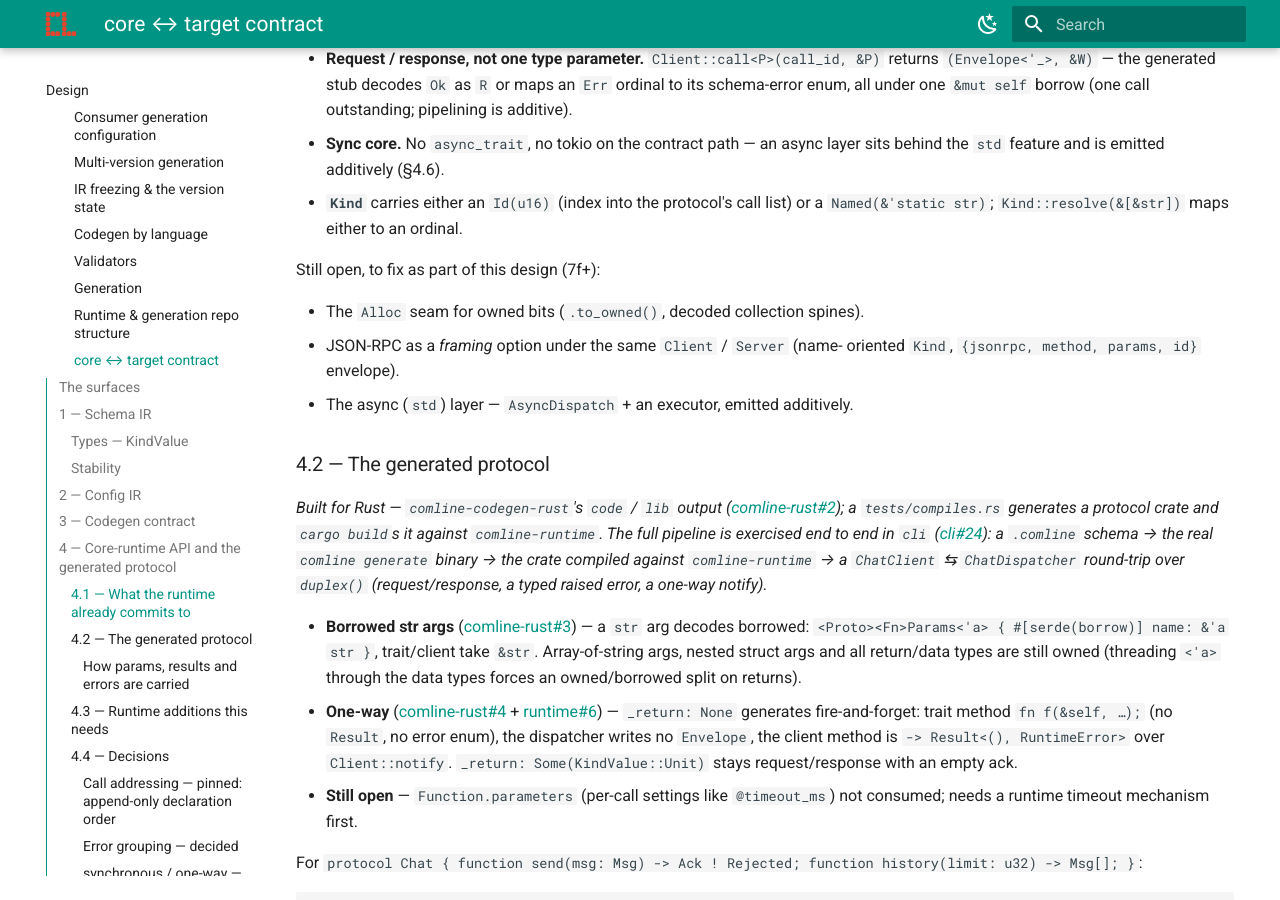
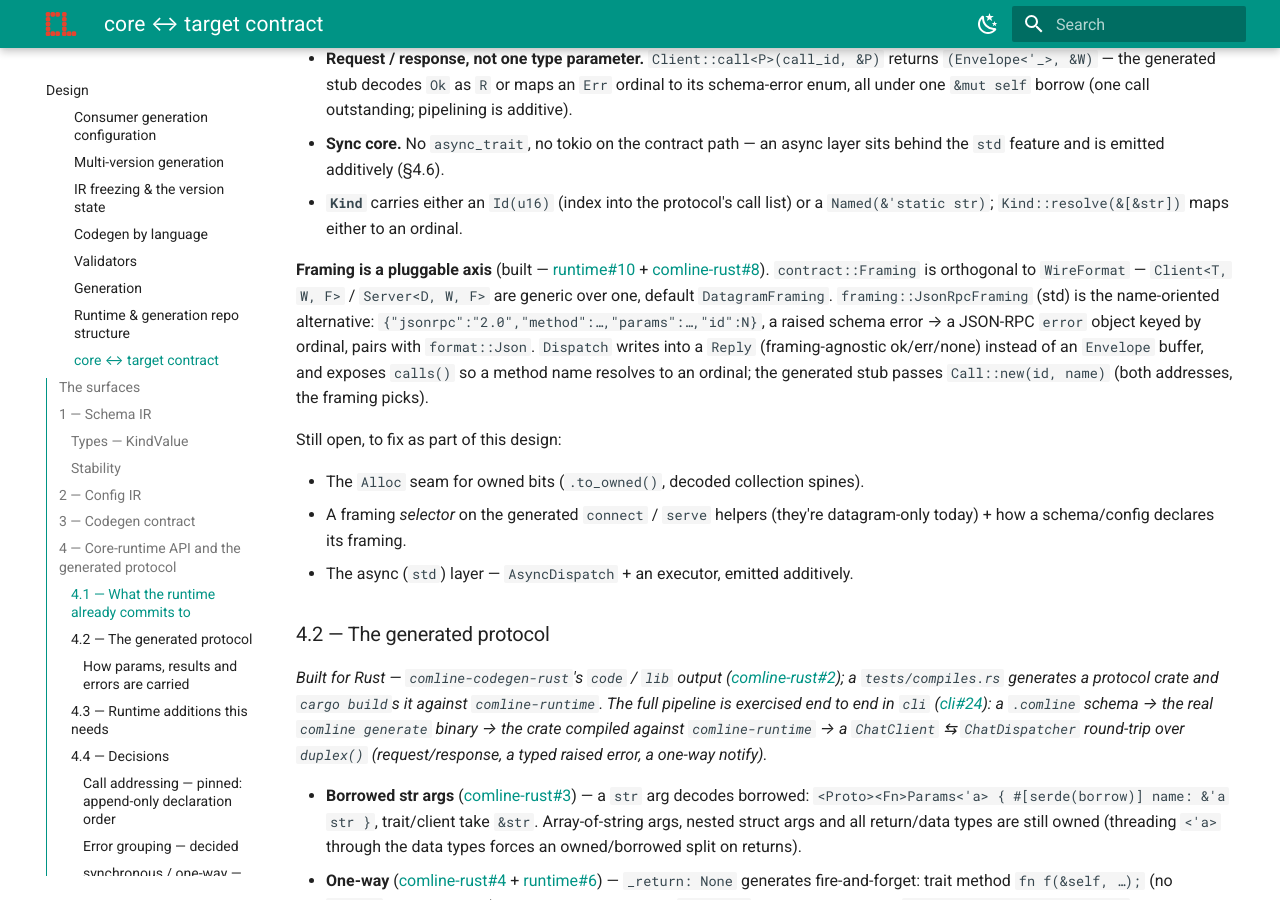
Before and after one commit to ComlineProject/docs, an MkDocs documentation site: the page built from docs/docs/design/core-target-contract.md, in a window 1280 px wide and 900 px high, scrolled down 3927 px. Built offline with MkDocs 1.6.1 and Material for MkDocs 9.7.7, drawn with Linux system fonts in a browser that asks for light colours; the version menu is left out; some of the changed text lies outside the part shown.

Commit message:
docs(design): pluggable framing + JSON-RPC built (runtime#10 + comline-rust#8)

```diff
--- a/docs/docs/design/core-target-contract.md
+++ b/docs/docs/design/core-target-contract.md
@@ -190,11 +190,13 @@ built and tested (no more `todo!()` on this path):
 - **`Kind`** carries either an `Id(u16)` (index into the protocol's call list) or
   a `Named(&'static str)`; `Kind::resolve(&[&str])` maps either to an ordinal.
 
-Still open, to fix as part of this design (7f+):
+**Framing is a pluggable axis** (built — [runtime#10](https://github.com/ComlineProject/runtime/pull/10) + [comline-rust#8](https://github.com/ComlineProject/comline-rust/pull/8)). `contract::Framing` is orthogonal to `WireFormat` — `Client<T, W, F>` / `Server<D, W, F>` are generic over one, default `DatagramFraming`. `framing::JsonRpcFraming` (std) is the name-oriented alternative: `{"jsonrpc":"2.0","method":…,"params":…,"id":N}`, a raised schema error → a JSON-RPC `error` object keyed by ordinal, pairs with `format::Json`. `Dispatch` writes into a `Reply` (framing-agnostic ok/err/none) instead of an `Envelope` buffer, and exposes `calls()` so a method name resolves to an ordinal; the generated stub passes `Call::new(id, name)` (both addresses, the framing picks).
+
+Still open, to fix as part of this design:
 
 - The `Alloc` seam for owned bits (`.to_owned()`, decoded collection spines).
-- JSON-RPC as a *framing* option under the same `Client` / `Server` (name-
-  oriented `Kind`, `{jsonrpc, method, params, id}` envelope).
+- A framing *selector* on the generated `connect` / `serve` helpers (they're
+  datagram-only today) + how a schema/config declares its framing.
 - The async (`std`) layer — `AsyncDispatch` + an executor, emitted additively.
 
 ### 4.2 — The generated protocol
@@ -682,11 +684,12 @@ what remains is below the decision line:
 - **§4.4** — the design is settled, the `WireFormat` / `Transport` / framing
   trait signatures are built (7b–7e), and the IR changes the decisions imply are
   landed (`Function.parameters`, `KindValue::Unit`, drop `synchronous` — core#46;
-  `throws: Vec<u16>` + error ordinals — core#47). The connection handshake is
-  built (runtime#8 + comline-rust#6). Still open at the wire level: JSON-RPC as a
-  name-oriented framing, a `WarnOnly` handshake mode, multi-`throws` (`! A, B`)
-  grammar, version-diff enforcement of the ordinal append-only rule, and the
-  transport-requirements config unit.
+  `throws: Vec<u16>` + error ordinals — core#47). The connection handshake
+  (runtime#8 + comline-rust#6) and pluggable framing incl. JSON-RPC (runtime#10 +
+  comline-rust#8) are built. Still open at the wire level: a framing selector on
+  the generated helpers + how a schema declares its framing, a `WarnOnly`
+  handshake mode, multi-`throws` (`! A, B`) grammar, version-diff enforcement of
+  the ordinal append-only rule, and the transport-requirements config unit.
 - **§4.6** — decided; the buffer-reuse budget is met by 7d–7e (`Client` /
   `Server`), the dispatcher's reply-body scratch and the arena `Alloc` mode are
   the follow-ons.
```
